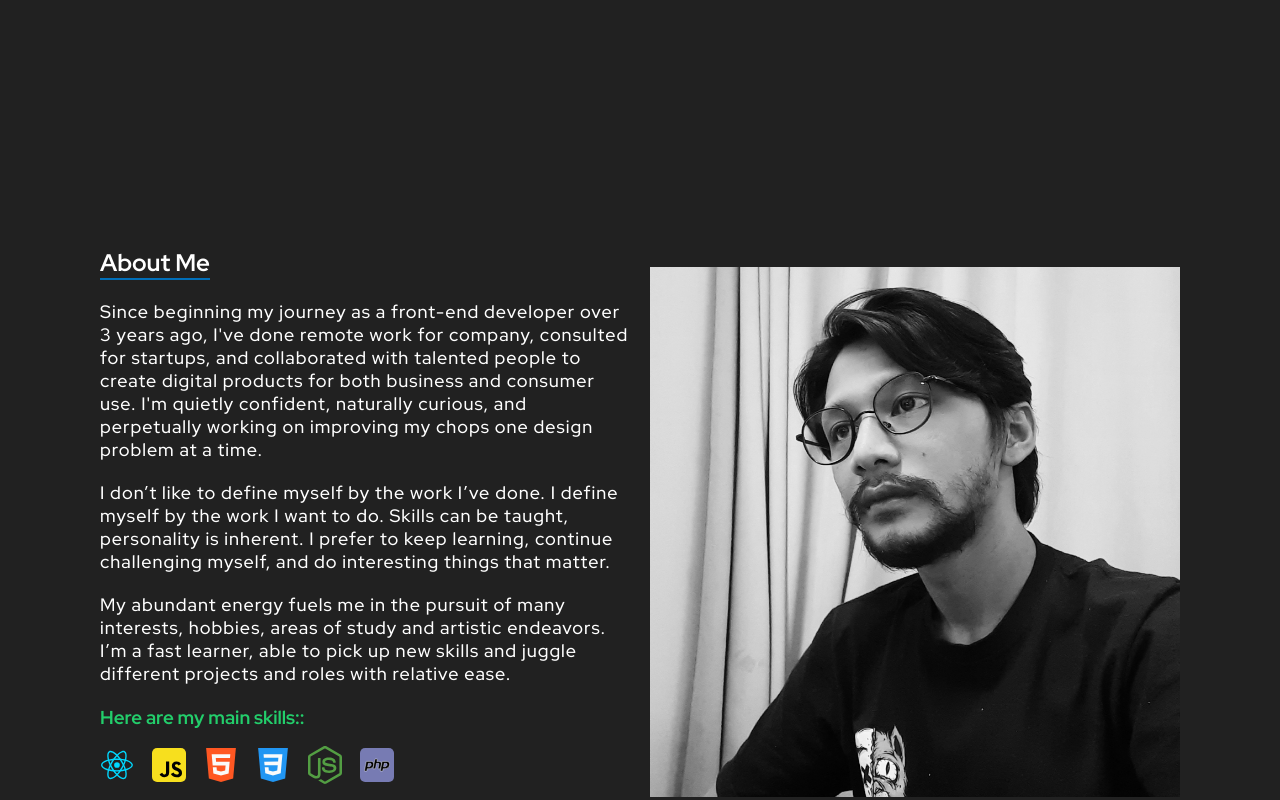
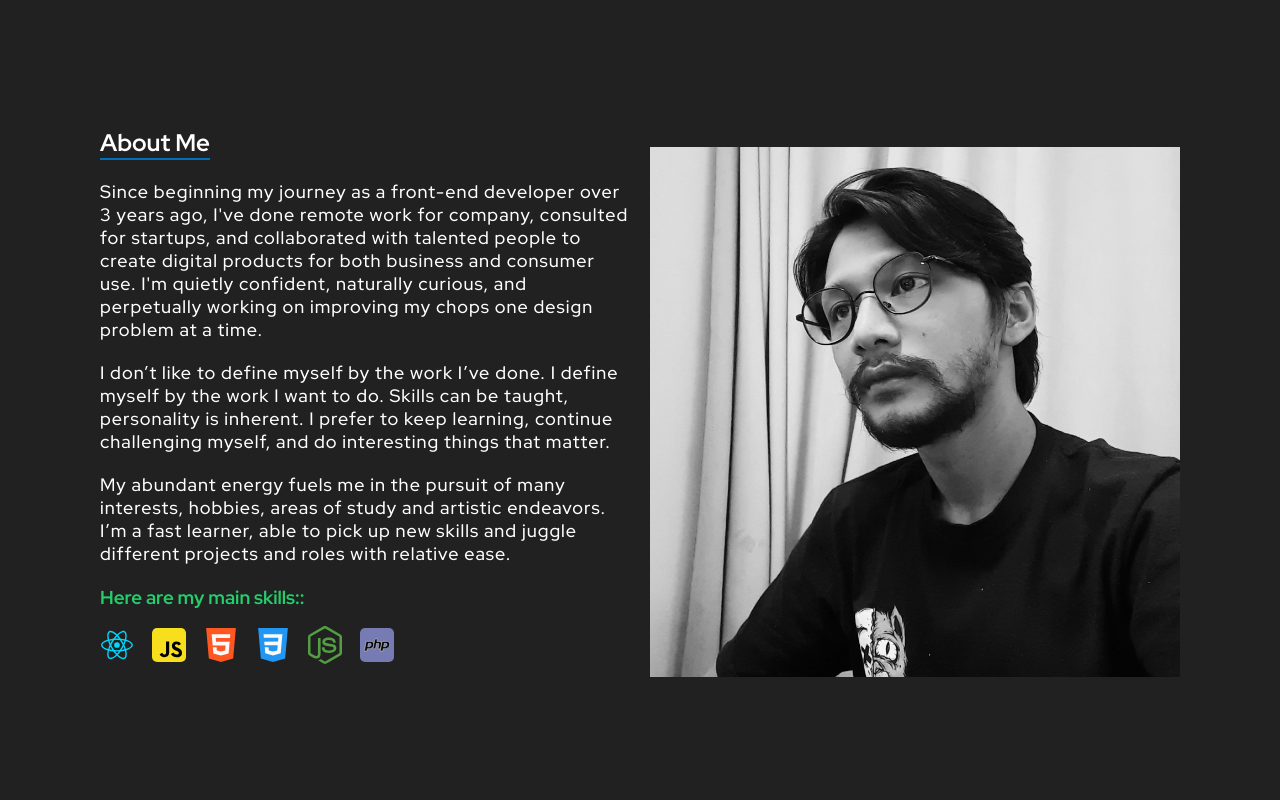
Before and after one commit to samudramanthana/portfolio, a React (Create React App) app: page / in a window 1280 px wide. Shown: the part 1420-2220 px from the top of the page. Built offline with nearby package versions, Linux system fonts and the light colour scheme.

Commit message:
Deploy to ordinary repository

```diff
--- a/src/components/About/styles.ts
+++ b/src/components/About/styles.ts
@@ -56,14 +56,14 @@ export const Container = styled.section`
   @media only screen and (max-width: 480px) {
     .about-image {
       max-width: 100%;
-      margin-top: 4rem;
+      margin-top: 0;
     }
   }
 
   @media (max-width: 960px) {
     display: block;
     text-align: center;
-    margin-top: unset;
+    margin-top: 0;
 
     .about-image {
       display: flex;
@@ -72,4 +72,8 @@ export const Container = styled.section`
       justify-content: center;
     }
   }
+
+  @media only screen and (max-width: 1366px) {
+    margin-top: 0;
+  }
 `;
```
